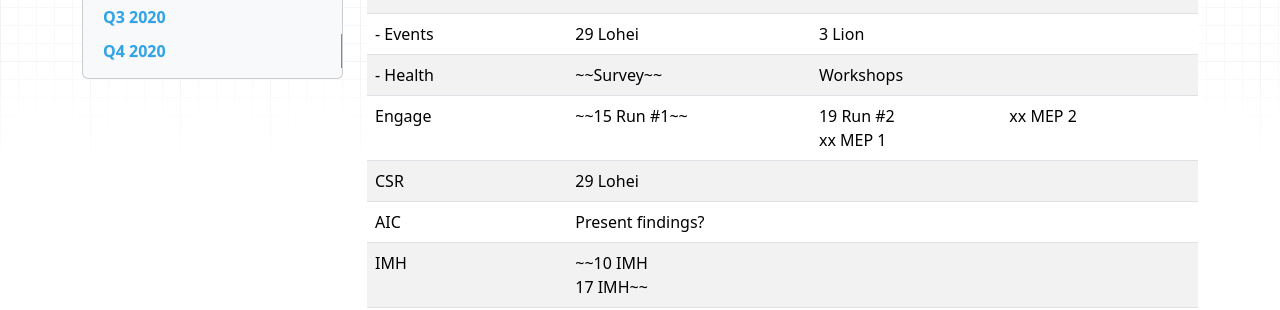
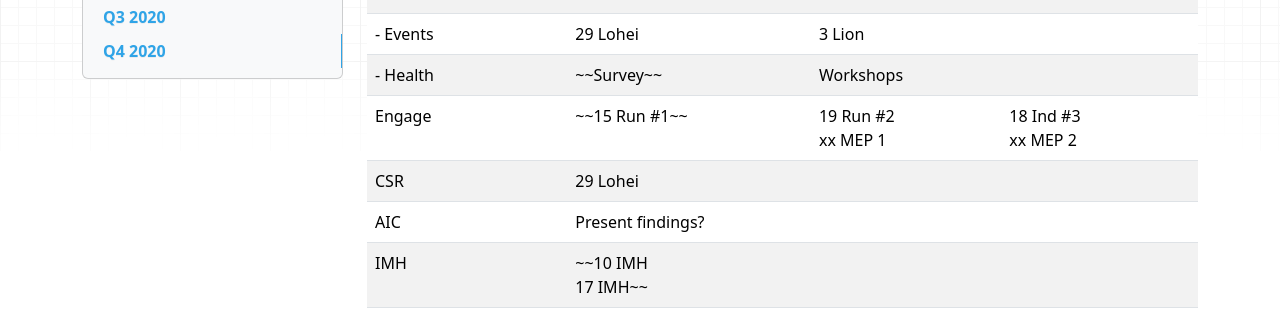
Before and after one commit to lod-online/collab, an MkDocs documentation site: the page built from docs/calendar.md, in a window 1280 px wide and 900 px high, scrolled down 363 px. Shown: the part 155-465 px from the top of the window. Built offline with MkDocs 1.6.1, drawn with Linux system fonts in a browser that asks for light colours; nearby versions of some CDN libraries.

Commit message:
Update calendar.md

```diff
--- a/docs/calendar.md
+++ b/docs/calendar.md
@@ -15,7 +15,7 @@ Updated 21 Jan
 | SC           | Appt Letter               | 10 Intro<br>17 Close<br>24 Retreat     | 23 MD-HOD                 |
 | - Events     | 29 Lohei                  | 3 Lion                                 |                           |
 | - Health     | ~~Survey~~                | Workshops                              |                           |
-| Engage       | ~~15 Run #1~~             | 19 Run #2<br>xx MEP 1<br>              | xx MEP 2                  |
+| Engage       | ~~15 Run #1~~             | 19 Run #2<br>xx MEP 1<br>              | 18 Ind #3<br>xx MEP 2                  |
 | CSR          | 29 Lohei                  |                                        |                           |
 | AIC          | Present findings?         |                                        |                           |
 | IMH          | ~~10 IMH<br>17 IMH~~      |                                        |                           |
```
